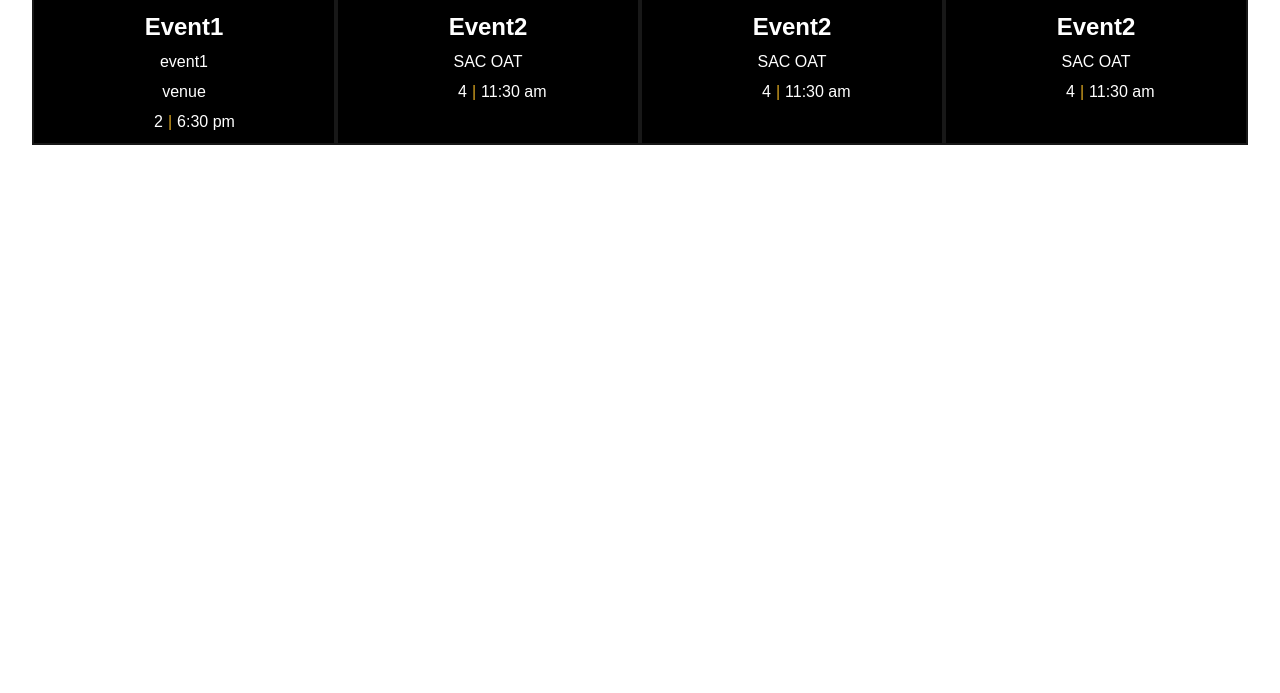
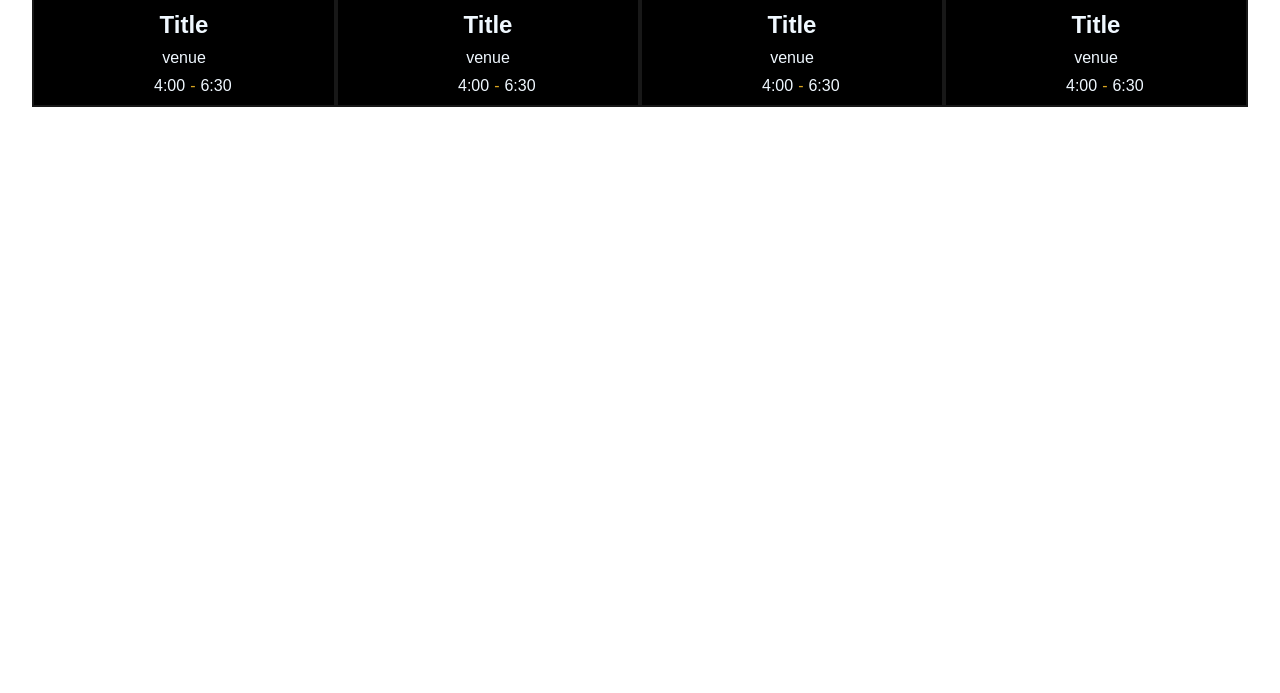
Before and after one commit to suru-ach/Bulletin-website, a website: page public/index.html in a window 1280 px wide. Shown: the part 107-800 px from the top of the page. Drawn offline with Linux system fonts and the light colour scheme.

Commit message:
changed gallery

```diff
--- a/public/index.html
+++ b/public/index.html
@@ -45,53 +45,66 @@
 
         <div class="events">
             <div class="event-card" data-index="0">
+                <a href="#">
+
                     <img src="" alt="">
-                <h2 class="space">Event1</h2>
-                <p class="sponsor-text space">event1</p>
+                    <p class="sponsor-text space"></p>
                     <p class="space"></p>
+                    <h2 class="space">Title</h2>
                     <p class="venue-text space">venue</p>
                     <div class="space flat">
-                    <p>2</p>
-                    <span class="bar">|</span>
-                    <p>6:30 pm</p>
+                        <p>4:00<p>
+                            <span class="bar">-</span>
+                            <p>6:30 </p>
                         </div>
+                    </a>
             </div>
-            <div class="event-card" data-index="1">
+            <div class="event-card" data-index="0">
+                <a href="#">
+
                     <img src="" alt="">
-                <h2 class="space">Event2</h2>
                     <p class="sponsor-text space"></p>
                     <p class="space"></p>
-                <p class="venue-text space">SAC OAT</p>
+                    <h2 class="space">Title</h2>
+                    <p class="venue-text space">venue</p>
                     <div class="space flat">
-                    <p>4</p>
-                    <span class="bar">|</span>
-                    <p>11:30 am</p>
+                        <p>4:00<p>
+                            <span class="bar">-</span>
+                            <p>6:30 </p>
                         </div>
+                    </a>
             </div>
-            <div class="event-card" data-index="1">
+            <div class="event-card" data-index="0">
+                <a href="#">
+
                     <img src="" alt="">
-                <h2 class="space">Event2</h2>
                     <p class="sponsor-text space"></p>
                     <p class="space"></p>
-                <p class="venue-text space">SAC OAT</p>
+                    <h2 class="space">Title</h2>
+                    <p class="venue-text space">venue</p>
                     <div class="space flat">
-                    <p>4</p>
-                    <span class="bar">|</span>
-                    <p>11:30 am</p>
+                        <p>4:00<p>
+                            <span class="bar">-</span>
+                            <p>6:30 </p>
                         </div>
+                    </a>
             </div>
-            <div class="event-card" data-index="1">
+            <div class="event-card" data-index="0">
+                <a href="#">
+
                     <img src="" alt="">
-                <h2 class="space">Event2</h2>
                     <p class="sponsor-text space"></p>
                     <p class="space"></p>
-                <p class="venue-text space">SAC OAT</p>
+                    <h2 class="space">Title</h2>
+                    <p class="venue-text space">venue</p>
                     <div class="space flat">
-                    <p>4</p>
-                    <span class="bar">|</span>
-                    <p>11:30 am</p>
+                        <p>4:00<p>
+                            <span class="bar">-</span>
+                            <p>6:30 </p>
                         </div>
+                    </a>
             </div>
+
         </div>
     </div>
 </body>
--- a/public/style.css
+++ b/public/style.css
@@ -70,7 +70,7 @@ body {
 }
 
 .event-card:hover {
-    background-color: rgba(0, 0, 0, 0.568);
+    /* background-color: rgba(0, 0, 0, 0.568); */
     cursor: pointer;
     transition: all 0.3s;
     filter: grayscale(1);
@@ -81,7 +81,7 @@ body {
 }
 
 .space {
-    margin: 12px;
+    margin: 10px;
 }
 
 .flat {
@@ -304,3 +304,12 @@ body {
 
 
   }
+  a:hover{
+    background-color: white;
+    color:rgb(89, 0, 255);
+    }
+
+    a{
+      text-decoration:none;
+   color: aliceblue;
+  }
```
Lines whose indentation alone changed are shown as unchanged.
